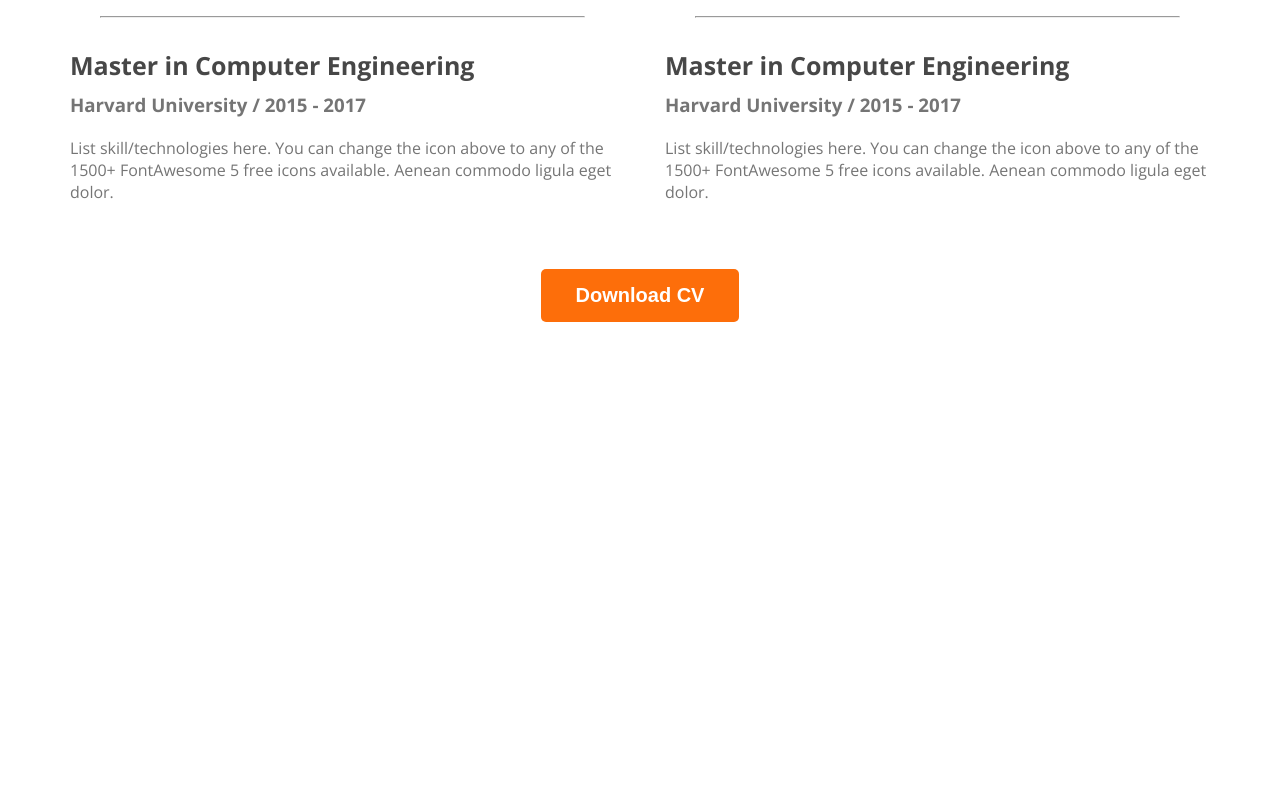
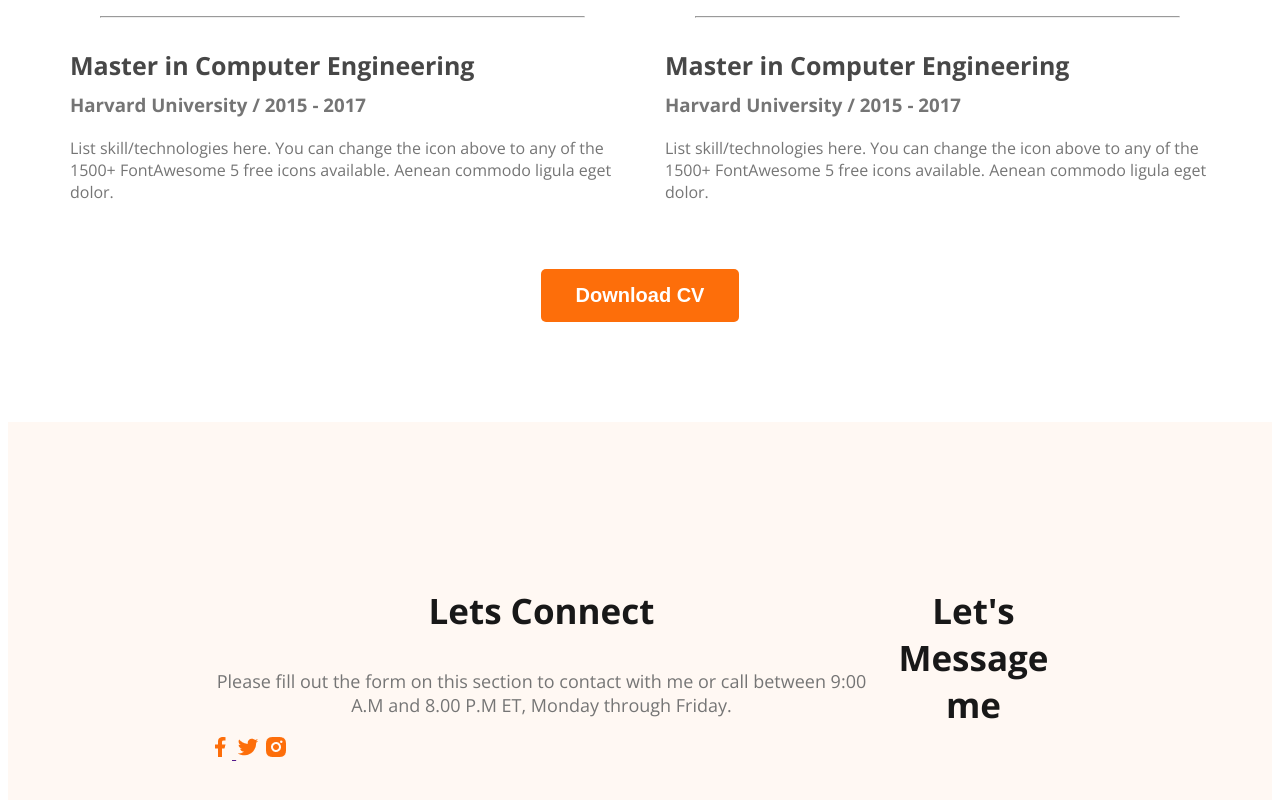
Before and after one commit to IftekharHamim/webdeveloper-portfolio, a plain HTML site: page index.html in a window 1280 px wide. Shown: the part 2835-3635 px from the top of the page. Before the commit the page ends 3165 px from the top, so only its background shows below. Drawn offline with nearby package versions, Linux system fonts and the light colour scheme.

Commit message:
basic footer

```diff
--- a/index.html
+++ b/index.html
@@ -143,7 +143,18 @@
         </section>
     </main>
     <footer>
-
+        <div class="footer_column">
+            <h3 class="section_title">Lets Connect</h3>
+            <p class="section_description">Please fill out the form on this section to contact with me or call between 9:00 A.M and 8.00 P.M ET, Monday through Friday.</p>
+            <div class="social_links">
+                <a href=""><img src="images/icons/facebook.png" alt="">
+                </a><a href=""><img src="images/icons/twitter.png" alt=""></a>
+                <a href=""><img src="images/icons/insta.png" alt=""></a>
+            </div>
+        </div>
+        <div class="footer_column">
+            <h3 class="section_title">Let's Message me</h3>
+        </div>
     </footer>
 </body>
 </html>
--- a/styles/portfolio.css
+++ b/styles/portfolio.css
@@ -171,3 +171,10 @@ color: #757575;
     text-align: center;
     margin-top: 50px;
 }
+
+footer{
+    display: flex;
+    background: #FFF8F3;
+    padding: 130px 200px;
+    margin-top: 100px;
+}
```
